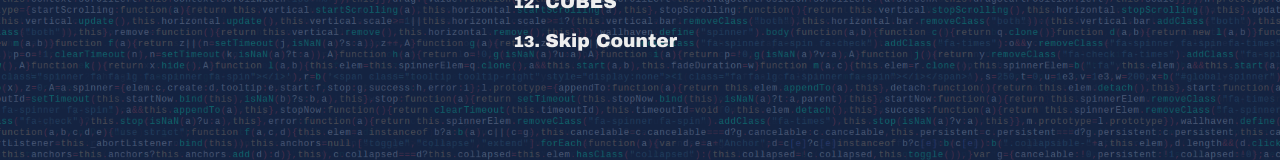
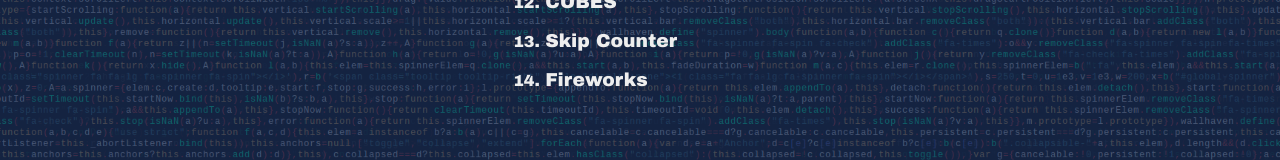
Before and after one commit to chyavan-mc/Creative-Coding, a plain HTML site: page index.html in a window 1280 px wide. Shown: the part 525-685 px from the top of the page. Drawn offline with Linux system fonts and the light colour scheme.

Commit message:
Adding to index

```diff
--- a/index.html
+++ b/index.html
@@ -153,6 +153,13 @@
                         </a>
                 </h3>
             </li>
+            <li>
+                <h3>
+                    <a href="15_fireworks.html">
+                            Fireworks
+                        </a>
+                </h3>
+            </li>
         </ol>
     </div>
 </body>
```
